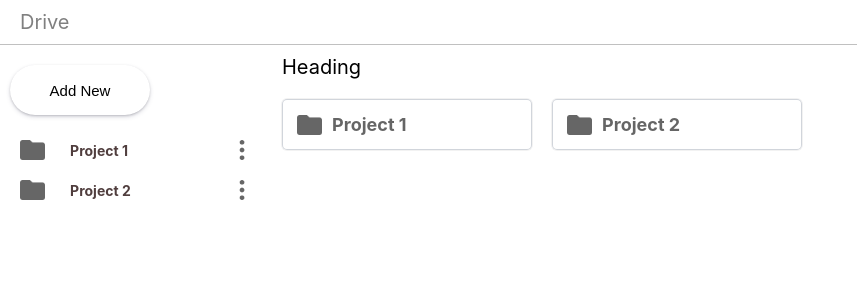
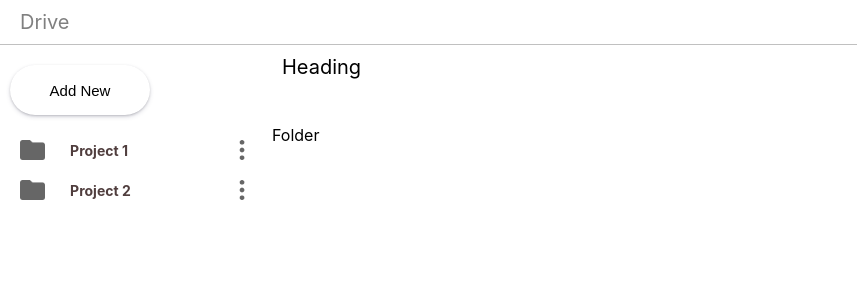
Before and after one commit to gregsypek/drive, a React (Create React App) app: page /folder/1 in a window 1280 px wide. Shown: the top 300 px of the page, without its empty margins (0-857 px from the left). Built offline with nearby package versions, Linux system fonts and the light colour scheme.

Commit message:
add routes and ContentNavbar

```diff
--- a/package.json
+++ b/package.json
@@ -11,6 +11,7 @@
     "react": "^18.2.0",
     "react-dom": "^18.2.0",
     "react-hot-toast": "^2.4.0",
+    "react-router-dom": "^6.8.1",
     "react-scripts": "5.0.1",
     "web-vitals": "^2.1.4"
   },
--- a/src/App.css
+++ b/src/App.css
@@ -1,3 +1,11 @@
 #wrapper{
   display: flex;
 }
+/* * {
+  border: 1px solid black;
+} */
+#content-wrapper {
+  display: flex;
+  flex-direction: column;
+  width:100%;
+}
--- a/src/App.js
+++ b/src/App.js
@@ -1,22 +1,33 @@
 import Navbar from "./components/Navbar";
 import { Toaster } from "react-hot-toast";
+import { BrowserRouter, Route, Routes } from "react-router-dom";
 
 import SideBar from "./components/SideBar";
 import DisplayContainer from "./components/DisplayContainer";
+import ContentNav from "./components/ContentNav";
 import { StateContext } from "./context/StateContext";
 import "./App.css";
+import Folder from "./components/Folder";
 
 function App() {
 	return (
 		<>
+			<BrowserRouter>
 				<StateContext>
 					<Toaster />
 					<Navbar />
 					<div id="wrapper">
 						<SideBar />
-					<DisplayContainer />
+						<div id="content-wrapper">
+							<ContentNav />
+							<Routes>
+								<Route path="/" element={<DisplayContainer />} />
+								<Route path="/folder/:id" element={<Folder />} />
+							</Routes>
+						</div>
 					</div>
 				</StateContext>
+			</BrowserRouter>
 		</>
 	);
 }
--- /dev/null
+++ b/src/components/ContentNav.js
@@ -0,0 +1,14 @@
+import React from 'react'
+import "../css/DisplayContainer.css";
+
+const ContentNav = () => {
+  return (
+    <div id="displayCont">
+    <div id="displayInfoNav">
+      <p>Heading</p>
+    </div>
+    </div>
+  )
+}
+
+export default ContentNav
--- a/src/components/DisplayCard.js
+++ b/src/components/DisplayCard.js
@@ -1,11 +1,22 @@
 import React from "react";
 import "../css/DisplayContainer.css";
 import folder from "../pics/folder.png";
+import {useNavigate} from 'react-router-dom'
 
 
-export default function DisplayCard({name}) {
+
+export default function DisplayCard({project}) {
+  const {name, id } = project
+  let navigate = useNavigate();
+
+  const openFolder = (id)=>{
+    console.log('id',id)
+    navigate(`/folder/${id}`)
+  }
+
+
   return (
-    <div className="displayCard">
+    <div className="displayCard" onClick={()=>openFolder(id)} >
     <img src={folder} alt="file" className="opacity" />
     <h2 className="opacity">{name}</h2>
 
--- a/src/components/DisplayContainer.js
+++ b/src/components/DisplayContainer.js
@@ -5,29 +5,25 @@ import { useStateContext } from "../context/StateContext";
 
 export default function DisplayContainer() {
   const { projectItems} = useStateContext();
+
+
   return (
     <>
-      <div id="displayCont">
-        <div id="displayInfoNav">
-          <p>Heading</p>
-
-        </div>
 
         <div id="contentDisplayer">
         {
           projectItems.length ? (
-            projectItems.map(({name})=>(
-              <DisplayCard name={name}/>
+            projectItems.map((project)=>(
+              <DisplayCard project={project} key={project.id} />
             ))
           ) : (
-            <h3>NO FOLDER FOR THIS PROJECT!</h3>
+            <h3 >NO FOLDERS FOR THIS PROJECT!</h3>
           )
         }
 
 
+        </div>
 
-        </div>
-      </div>
     </>
   );
 }
--- /dev/null
+++ b/src/components/Folder.js
@@ -0,0 +1,9 @@
+import React from 'react'
+
+const Folder = () => {
+  return (
+    <div>Folder</div>
+  )
+}
+
+export default Folder
--- a/src/css/DisplayContainer.css
+++ b/src/css/DisplayContainer.css
@@ -1,5 +1,6 @@
 #displayCont {
   width: 100%;
+  height: 80px;
 }
 
 #displayInfoNav {
@@ -20,6 +21,9 @@
   height: calc(100vh - 130px);
   overflow-y: scroll;
 }
+#contentDisplayer h3 {
+padding: 10px;
+}
 
 .displayCard {
   box-shadow: rgba(0, 0, 0, 0.05) 0px 0px 0px 1px,
@@ -28,7 +32,7 @@
   /* height: 220px; */
   display: flex;
   align-items: center;
-  justify-content: start;
+  justify-content: flex-start;
   width: 220px;
   margin: 10px;
   padding:  15px;
```
Also changed, not shown: 1 other file (tests, documents, lock files or other folders). Lines whose indentation alone changed are shown as unchanged.
